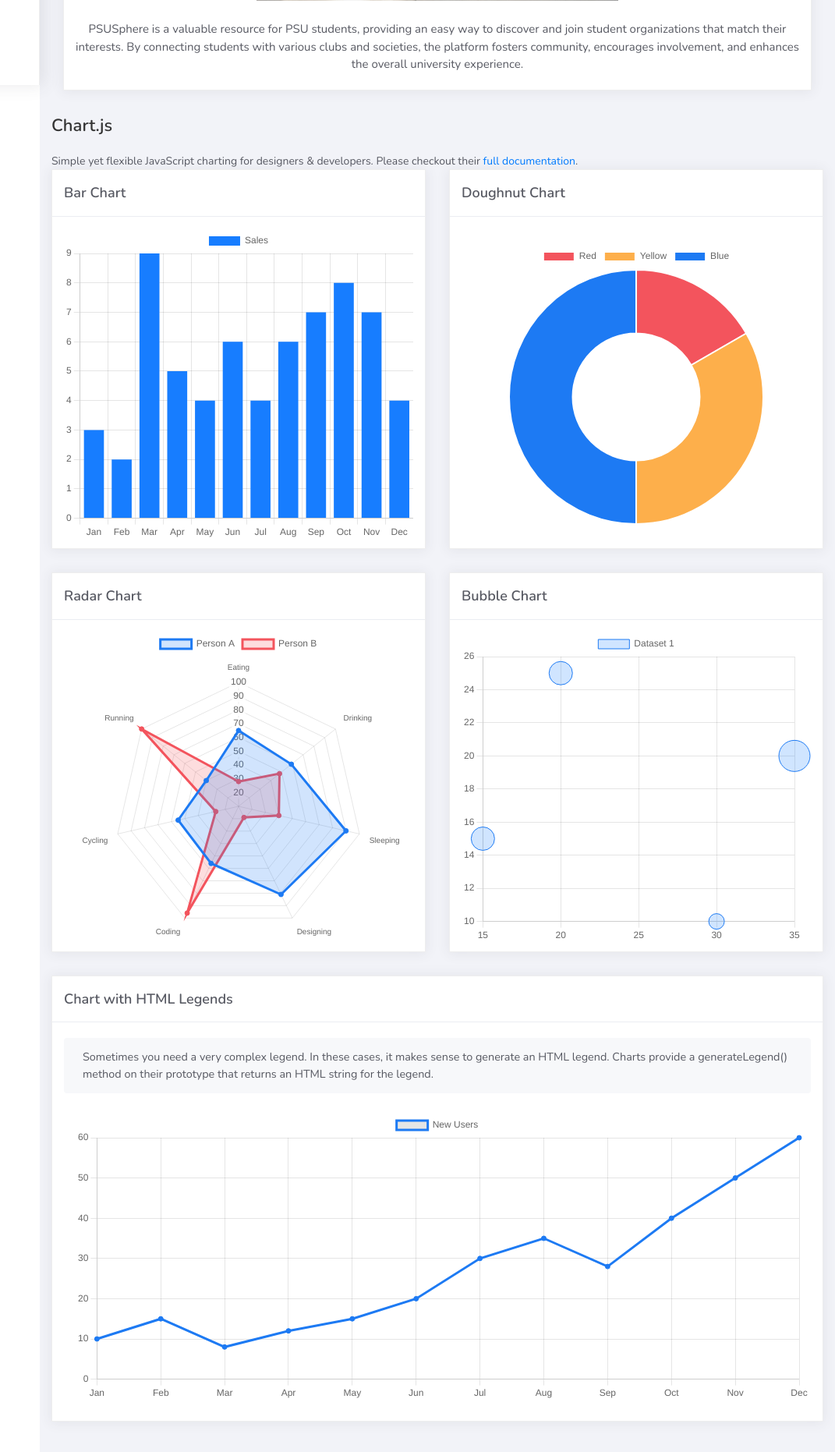
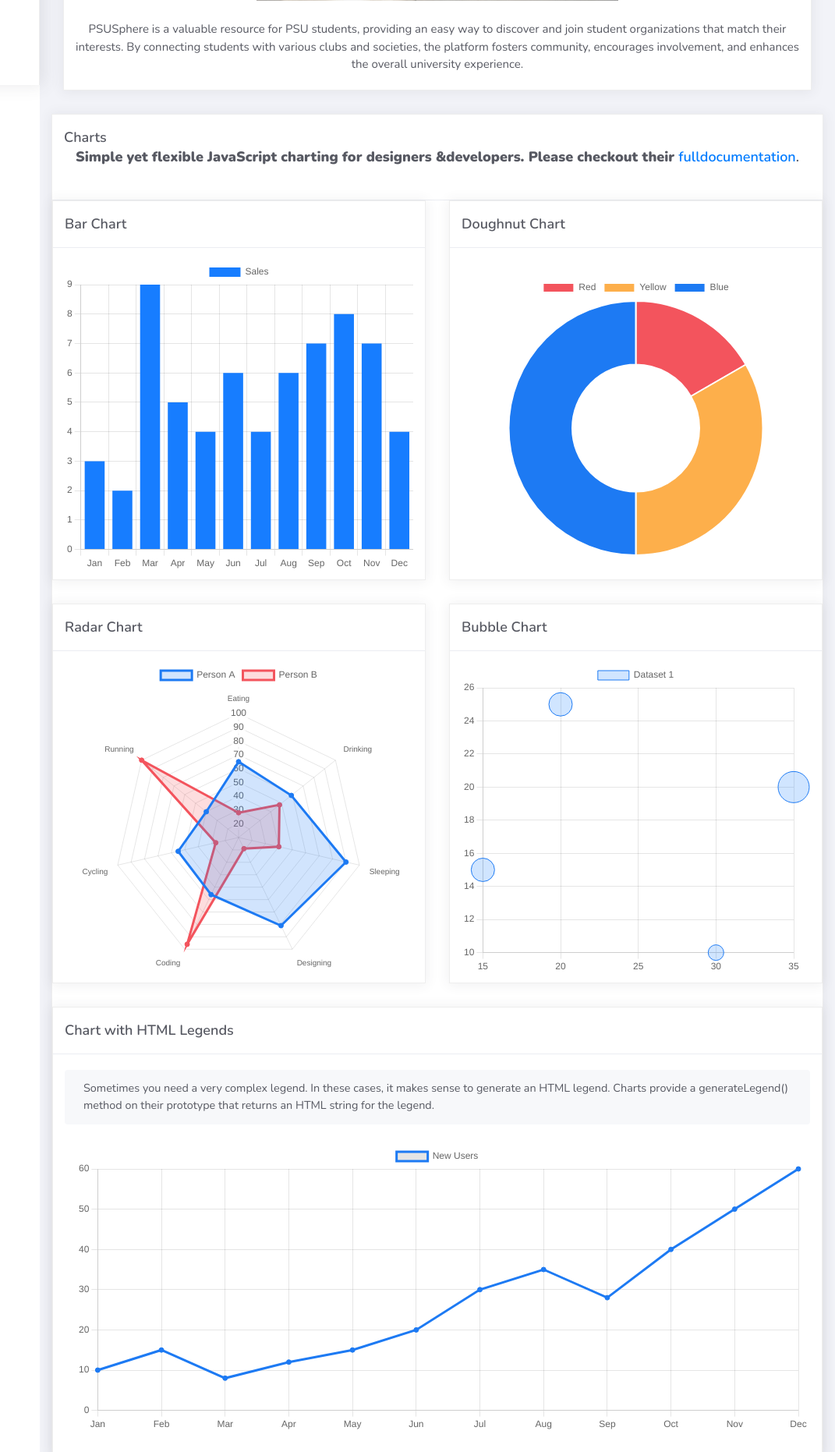
Before and after one commit to anxiety16/PSUSphere, a Django app: page / in a window 1280 px wide. Shown: the part 691-2553 px from the top of the page at 78% size, without its empty margins (209-1280 px from the left). Run offline with Django 5.2, Linux system fonts and the light colour scheme; some libraries are stand-ins or nearby versions.

Commit message:
redesign the div class charts in home.html.

```diff
--- a/projectsite/templates/home.html
+++ b/projectsite/templates/home.html
@@ -29,11 +29,13 @@
             </div>
         </div>
     </div>
-    <div class="page-inner">
-        <h4 class="page-title">Chart.js</h4>
-        <div class="page-category">Simple yet flexible JavaScript charting for designers &
-      developers. Please checkout their <a href="https://www.chartjs.org/" target="_blank">full
-      documentation</a>.</div>
+    <div class="card">
+      <div class="card-header">
+        <div class="card-title">Charts </div>
+        <h6 class="text-center"><strong>Simple yet flexible JavaScript charting for designers &developers. Please checkout their </strong>
+          <a href="https://www.chartjs.org/" target="_blank">fulldocumentation</a>.
+        </h6><br>
+    </div>
         <div class="row">
           <!-- <div class="col-md-6">
             <div class="card">
```
